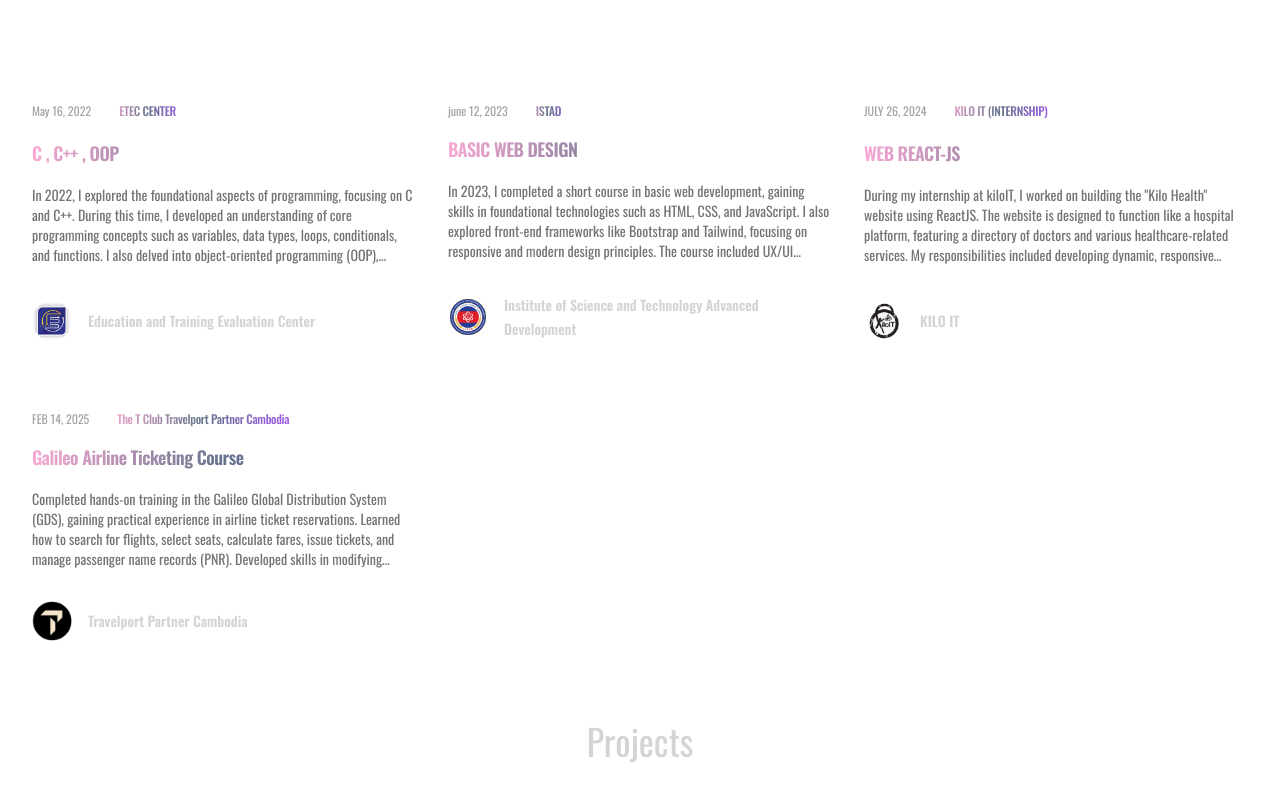
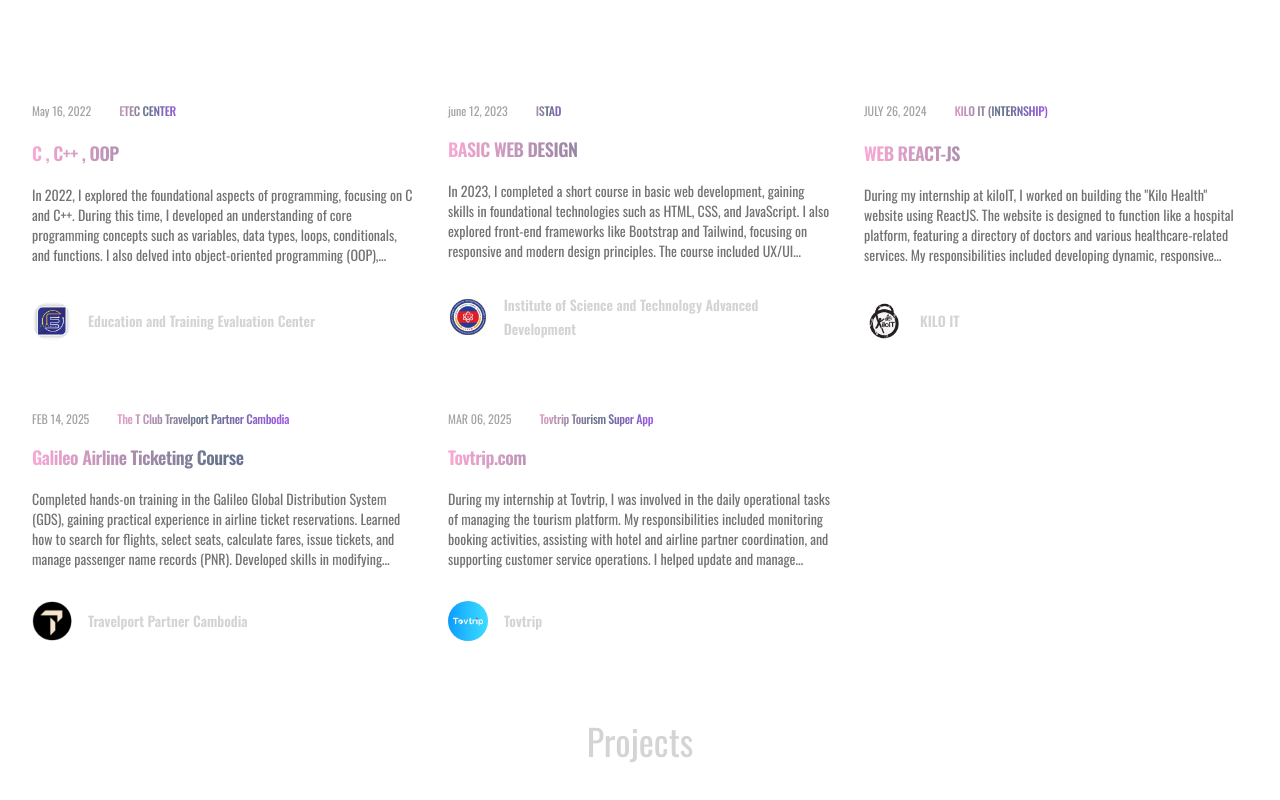
Before and after one commit to Polin-weblearning/My-Portfolio, a React (Vite) app: page / in a window 1280 px wide. Shown: the part 2397-3197 px from the top of the page. Built offline with nearby package versions, Linux system fonts and the light colour scheme.

Commit message:
Update Shortcourse links and add new image

```diff
--- a/src/components/Shortcourse.jsx
+++ b/src/components/Shortcourse.jsx
@@ -12,7 +12,7 @@
           transition={{ duration: 0.5 }}
           className="my-20 text-center text-4xl"
         >
-            Short <span className="text-neutral-500"> Course</span>
+          Experience & <span className="text-neutral-500">Short Course</span>
         </motion.h1>
       </div>
       <div className="mx-auto mt-5 grid max-w-2xl grid-cols-1 gap-x-8 gap-y-16 border-gray-200 pt-10 sm:mt-16 sm:pt-16 lg:mx-0 lg:max-w-none lg:grid-cols-3">
@@ -59,21 +59,30 @@
               </motion.p>
             </div>
             <div className="relative mt-8 flex items-center gap-x-4">
+              <a
+                href={post.author.href}
+                target="_blank"
+                rel="noopener noreferrer"
+              >
                 <img
-                  alt=""
+                  alt={post.author.name}
                   src={post.author.imageUrl}
                   className="size-10 rounded-full bg-gray-50"
                 />
+              </a>
               <div className="text-sm/6">
-                  <p className="font-semibold ">
-                    <a href={post.author.href}>
+                <p className="font-semibold">
+                  <a
+                    href={post.author.href}
+                    target="_blank"
+                    rel="noopener noreferrer"
+                  >
                     <span className="absolute inset-0" />
                     {post.author.name}
                   </a>
                 </p>
               </div>
             </div>
-
           </article>
         ))}
       </div>
--- a/src/constants/index.js
+++ b/src/constants/index.js
@@ -6,6 +6,7 @@
 import istad from "../assets/istad.jpg"
 import kiloit from "../assets/kiloit.jpg"
 import travel from "../assets/travelport.jpg"
+import tp from "../assets/tovtrip.jpg"
 
 
 
@@ -63,7 +64,7 @@
     author: {
       name: 'Education and Training Evaluation Center',
       role: 'Co-Founder / CTO',
-      href: '#',
+      href: 'https://www.schoolandcollegelistings.com/KH/Phnom-Penh/113904153397942/ETEC-Center--%E1%9E%98%E1%9E%87%E1%9F%92%E1%9E%88%E1%9E%98%E1%9E%8E%E1%9F%92%E1%9E%8C%E1%9E%9B%E1%9E%94%E1%9E%8E%E1%9F%92%E1%9E%8F%E1%9E%BB%E1%9F%87%E1%9E%87%E1%9F%86%E1%9E%93%E1%9E%B6%E1%9E%89-I.T',
       imageUrl: etec,
     },
   },
@@ -79,7 +80,7 @@
     author: {
       name: 'Institute of Science and Technology Advanced Development ',
       role: 'Co-Founder / CTO',
-      href: '#',
+      href: 'https://cstad.edu.kh',
       imageUrl: istad,
     },
   },
@@ -95,7 +96,7 @@
     author: {
       name: 'KILO IT',
       role: 'Co-Founder / CTO',
-      href: '#',
+      href: 'https://kiloit.com/',
       imageUrl: kiloit,
     },
   },
@@ -111,8 +112,24 @@
     author: {
       name: 'Travelport Partner Cambodia',
       role: 'Co-Founder / CTO',
-      href: '#',
+      href: 'https://www.travelport.com/contact',
       imageUrl: travel,
+    },
+  },
+  {
+    id: 4,
+    title: 'Tovtrip.com',
+    href: '#',
+    description:
+      'During my internship at Tovtrip, I was involved in the daily operational tasks of managing the tourism platform. My responsibilities included monitoring booking activities, assisting with hotel and airline partner coordination, and supporting customer service operations. I helped update and manage property listings, ensured booking information accuracy, and assisted with resolving customer inquiries. I also worked closely with the support and product teams to ensure smooth operation of the app’s features. This experience enhanced my understanding of operational workflows in the travel tech industry and improved my communication and problem-solving skills in a real-time environment.',
+    date: 'MAR 06, 2025',
+    datetime: '2020-03-16',
+    category: { title: 'Tovtrip Tourism Super App', href: '#' },
+    author: {
+      name: 'Tovtrip',
+      role: 'Co-Founder / CTO',
+      href: 'https://tovtrip.com/',
+      imageUrl: tp,
     },
   },
 
```
Also changed, not shown: src/assets/tovtrip.jpg (added). Lines whose indentation alone changed are shown as unchanged.
